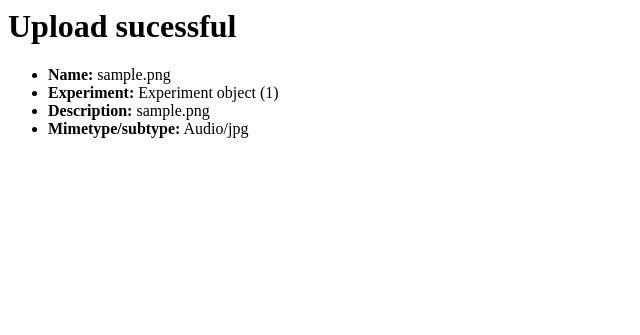
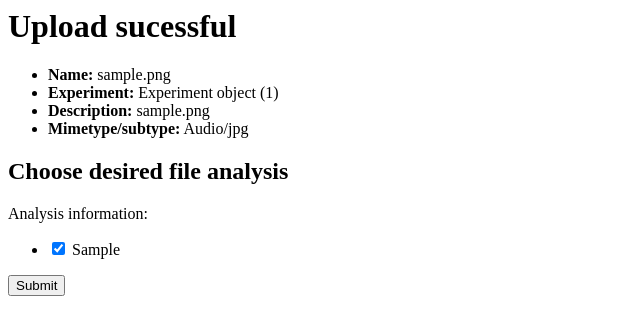
Before and after one commit to bthuntington/BRaID-Project, a Django app: page /experiments/1/success/ in a window 1280 px wide. Shown: the top 335 px of the page, without its empty margins (0-640 px from the left). Run offline with Django 3.2, Linux system fonts and the light colour scheme; tables that the repository leaves empty hold one stand-in row (values such as "Sample post"); parts of the project's set-up code (start-up, migrations or seed data) failed here and were passed over.

Commit message:
Add file analysis and display options

```diff
--- a/braid/experiments/forms.py
+++ b/braid/experiments/forms.py
@@ -1,8 +1,22 @@
 from django import forms
-from .models import File
+from .models import File, Analysis
+from django.forms.widgets import CheckboxSelectMultiple
+
 
 class UploadFileForm(forms.ModelForm):
 
     class Meta:
         model = File
-        fields = ['experiment','file_file','file_description',]
+        fields = ['experiment', 'file_file', 'file_description', ]
+
+
+class FileAnalysisForm(forms.models.ModelForm):
+    class Meta:
+        model = File
+        fields = ['analysis_information']
+
+    def __init__(self, *args, **kwargs):
+        super(FileAnalysisForm, self).__init__(*args, **kwargs)
+
+        self.fields['analysis_information'].widget = CheckboxSelectMultiple()
+        self.fields['analysis_information'].queryset = Analysis.objects.all()
--- a/braid/experiments/models.py
+++ b/braid/experiments/models.py
@@ -1,6 +1,7 @@
 from django.db import models
-#from django.db.models import singals
 from django.dispatch import receiver
+from . import utils
+
 class Author(models.Model):
     first_name = models.CharField(max_length=20)
     last_name = models.CharField(max_length=20, null = True)
@@ -12,6 +13,13 @@ class Experiment(models.Model):
     name = models.CharField(max_length = 100)
     condition = models.CharField(max_length = 1000, null = True)
     author = models.ForeignKey(Author, on_delete=models.CASCADE)
+
+class Analysis(models.Model):
+    analysis_type = models.CharField(max_length=30)
+
+    def __str__(self):
+        return self.analysis_type
+
 
 class File(models.Model):
     MIMETYPE = (
@@ -48,6 +56,14 @@ class File(models.Model):
     file_description = models.CharField(max_length=500)
     # save location based on MEDIA_URL and MEDIA_ROOT in ../braid/settings.py
     file_file = models.FileField()
+    analysis_information = models.ManyToManyField(Analysis)
+
+    def get_analysis_types(self):
+        types = utils.set_analysis_options(self.mimetype_type)
+        for t in types:
+            temp_analysis = Analysis(analysis_type=t)
+            temp_analysis.save()
+            self.analysis_information.add(temp_analysis)
 
     def print_data(self):
 
@@ -56,7 +72,6 @@ class File(models.Model):
             \n\tfile: {}".format(self.experiment, self.path, self.mimetype,
                                  self.mimetype_type, self.file_name,
                                  self.file_description, self.file_file))
-
 @receiver(models.signals.post_delete, sender=File)
 def post_delete_file(sender, instance, *args, **kwargs):
     instance.file_file.delete(save=False)
--- a/braid/experiments/templates/experiments/upload_success.html
+++ b/braid/experiments/templates/experiments/upload_success.html
@@ -5,3 +5,12 @@
     <li><b> Description:</b> {{ file.file_description }} </li>
     <li><b> Mimetype/subtype:</b> {{ file.mimetype }}/{{ file.mimetype_type }} </li>
 </ul>
+
+{% block content %}
+        <h2> Choose desired file analysis </h2>
+        <form action="" method="post" enctype="multipart/form-data">
+                {% csrf_token %}
+                {{ form.as_p }}
+                <input type="submit" value="Submit" />
+        </from>
+{% endblock %}
--- a/braid/experiments/views.py
+++ b/braid/experiments/views.py
@@ -1,16 +1,17 @@
 from django.shortcuts import render
-from .forms import UploadFileForm
+from .forms import UploadFileForm, FileAnalysisForm
 from django.http import HttpResponseRedirect
 from django.urls import reverse
-from django.views import generic
+from django.views.generic.edit import UpdateView
 from .models import File
 import magic
 from Bio import SeqIO
 
 
 # Show information and give options once upload complete
-class UploadSuccessView(generic.DetailView):
+class UploadSuccessView(UpdateView):
     model = File
+    form_class = FileAnalysisForm
     template_name = 'experiments/upload_success.html'
 
 
@@ -59,6 +60,7 @@ def upload_file(request):
             else:
                 file_model.mimetype_type = 'unknown'
 
+            file_model.get_analysis_types()
             """
             print("All info: \n\texperiment: {} \n\tpath: {} \n\tmimetype: {}\
                 \n\tmimetype type: {} \n\tname: {} \n\tdescription: {}\
```
Also changed, not shown: braid/experiments/utils.py (added, +7 -0 lines).
